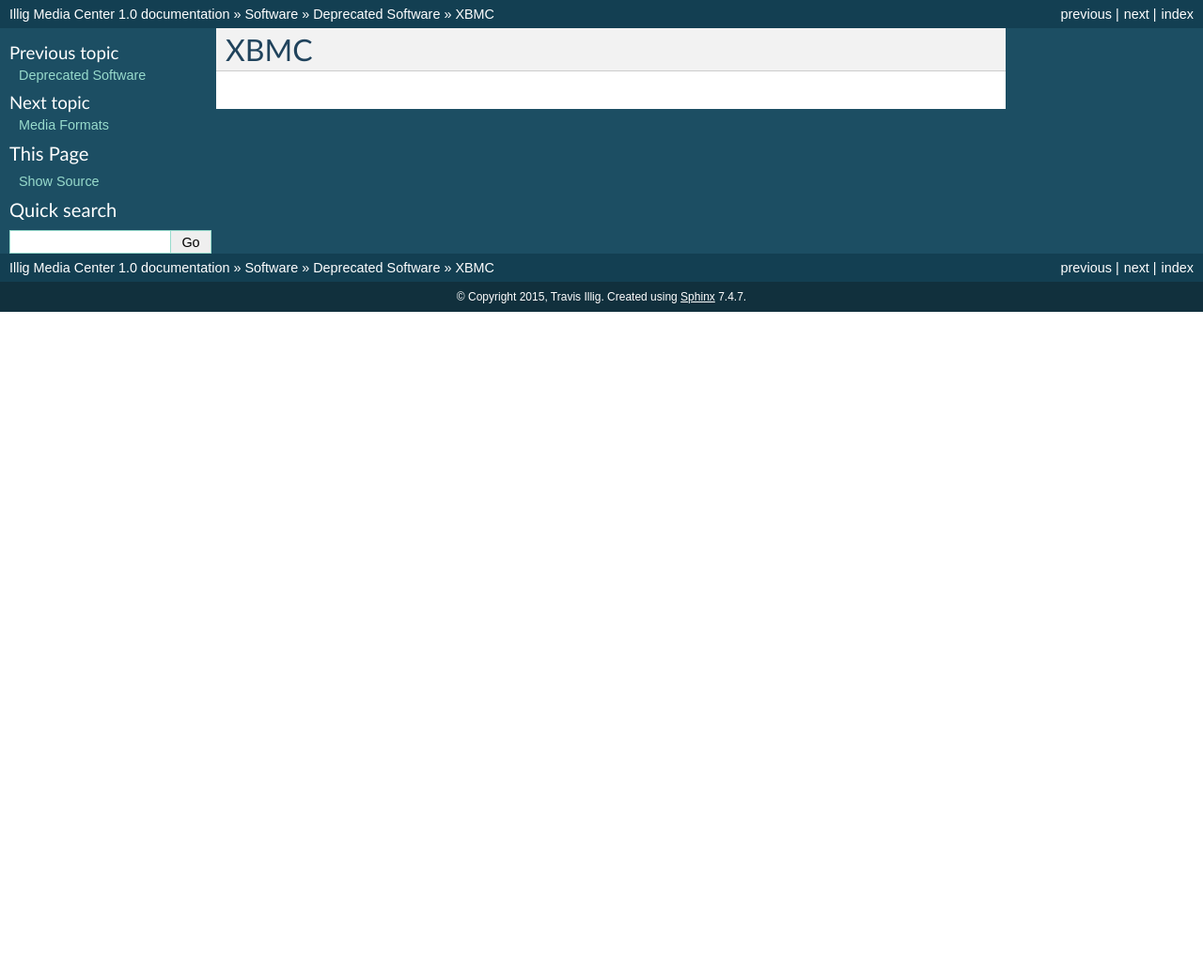
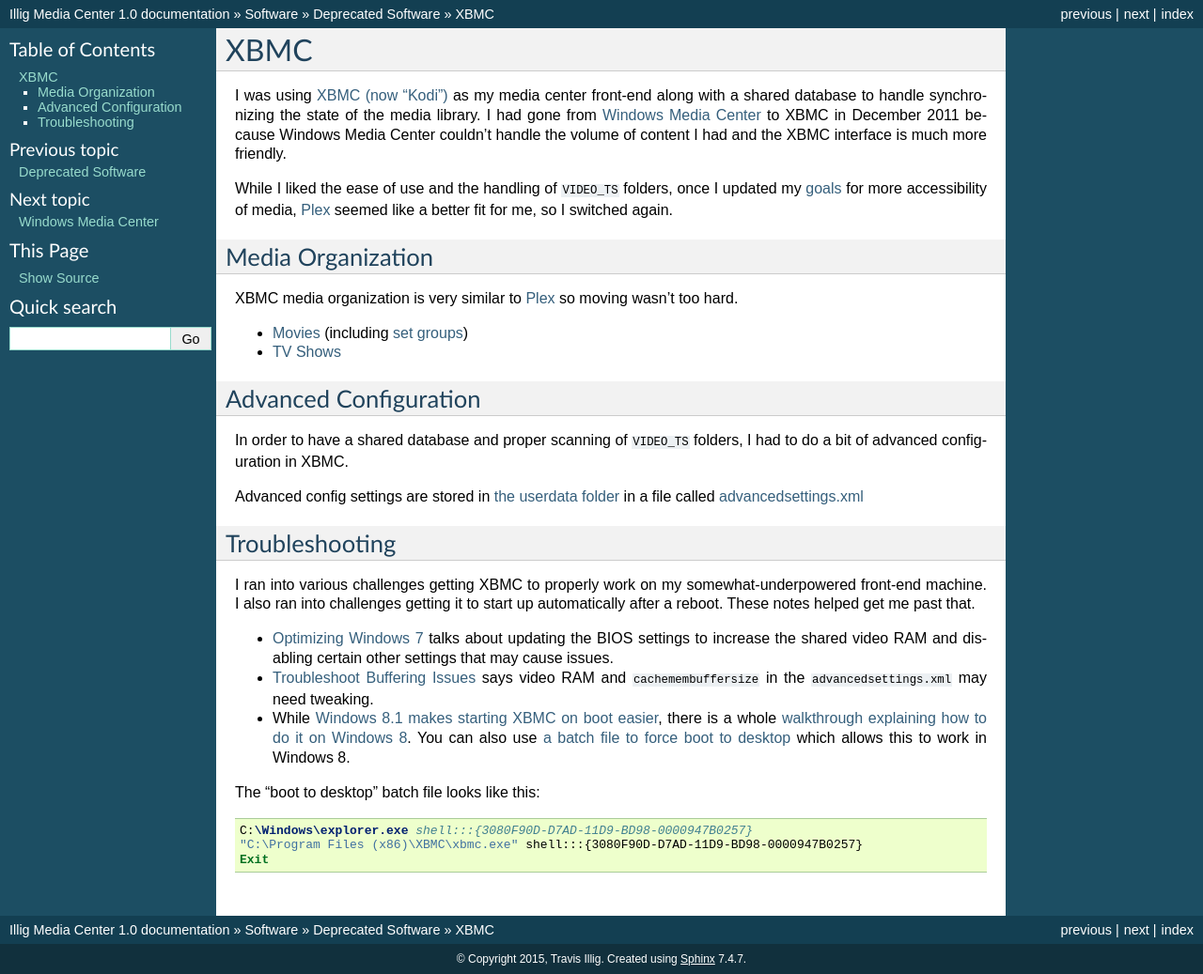
Before and after one commit to tillig/mediacenter, a Sphinx documentation site: the page built from docs/software/deprecated/xbmc.rst, in a window 1280 px wide. Shown: the whole page at 94% size. Built offline with Sphinx 7.4.7, drawn with Linux system fonts in a browser that asks for light colours; before the commit the page ends 900 px from its top, so only the background shows below that.

Commit message:
Added XBMC info.

```diff
--- a/docs/software/deprecated/index.rst
+++ b/docs/software/deprecated/index.rst
@@ -7,3 +7,4 @@
 .. toctree::
 
     xbmc.rst
+    windowsmediacenter.rst
--- /dev/null
+++ b/docs/software/deprecated/windowsmediacenter.rst
@@ -0,0 +1,3 @@
+====================
+Windows Media Center
+====================
--- a/docs/software/deprecated/xbmc.rst
+++ b/docs/software/deprecated/xbmc.rst
@@ -1,3 +1,36 @@
 ====
 XBMC
 ====
+
+I was using `XBMC (now "Kodi") <http://kodi.tv>`_ as my media center front-end along with a shared database to handle synchronizing the state of the media library. I had gone from :doc:`Windows Media Center <windowsmediacenter>` to XBMC in December 2011 because Windows Media Center couldn't handle the volume of content I had and the XBMC interface is much more friendly.
+
+While I liked the ease of use and the handling of ``VIDEO_TS`` folders, once I updated my :doc:`goals <../../requirements>` for more accessibility of media, :doc:`Plex <../plex>` seemed like a better fit for me, so I switched again.
+
+Media Organization
+==================
+XBMC media organization is very similar to :doc:`Plex <../plex>` so moving wasn't too hard.
+
+- `Movies <http://kodi.wiki/view/Movies_(Video_Library)>`_ (including `set groups <http://kodi.wiki/view/Movie_Sets>`_)
+- `TV Shows <http://kodi.wiki/view/TV_Shows_(Video_Library)>`_
+
+Advanced Configuration
+======================
+In order to have a shared database and proper scanning of ``VIDEO_TS`` folders, I had to do a bit of advanced configuration in XBMC.
+
+Advanced config settings are stored in `the userdata folder <http://kodi.wiki/view/Userdata_folder>`_ in a file called `advancedsettings.xml <http://kodi.wiki/view/Advancedsettings.xml>`_
+
+Troubleshooting
+===============
+I ran into various challenges getting XBMC to properly work on my somewhat-underpowered front-end machine. I also ran into challenges getting it to start up automatically after a reboot. These notes helped get me past that.
+
+- `Optimizing Windows 7 <http://cybernetnews.com/xbmc-optimize-windows-7/>`_ talks about updating the BIOS settings to increase the shared video RAM and disabling certain other settings that may cause issues.
+- `Troubleshoot Buffering Issues <http://cybernetnews.com/xbmc-troubleshoot-buffering-issues/>`_ says video RAM and ``cachemembuffersize`` in the ``advancedsettings.xml`` may need tweaking.
+- While `Windows 8.1 makes starting XBMC on boot easier <http://forum.kodi.tv/showthread.php?tid=174086>`_, there is a whole `walkthrough explaining how to do it on Windows 8 <http://cybernetnews.com/xbmc-run-boot-xbmc-startup-windows-8/>`_. You can also use `a batch file to force boot to desktop <http://forum.kodi.tv/showthread.php?tid=110132&page=2>`_ which allows this to work in Windows 8.
+
+The "boot to desktop" batch file looks like this:
+
+.. sourcecode:: batch
+
+    C:\Windows\explorer.exe shell:::{3080F90D-D7AD-11D9-BD98-0000947B0257}
+    "C:\Program Files (x86)\XBMC\xbmc.exe" shell:::{3080F90D-D7AD-11D9-BD98-0000947B0257}
+    Exit
```
